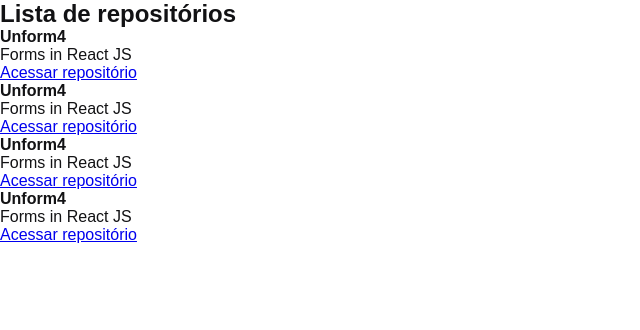
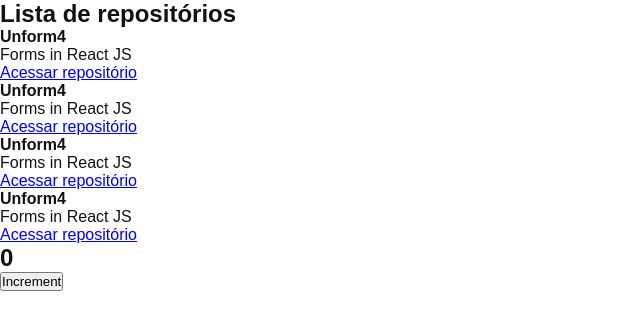
Before and after one commit to TayseRosa/Ignite-ReactJS-ConceitosImportantes, a React app: page / in a window 1280 px wide. Shown: the top 330 px of the page, without its empty margins (0-640 px from the left). Built offline with nearby package versions, Linux system fonts and the light colour scheme.

Commit message:
Estado no React JS

```diff
--- a/src/App.jsx
+++ b/src/App.jsx
@@ -1,7 +1,12 @@
+import { Counter } from './components/Counter';
 import { RepositoryList } from './components/RepositoryList';
 import './styles/global.scss';
 
 export function App(){
-
-    return <RepositoryList />
+    return(
+    <>
+        <RepositoryList />
+        <Counter />
+    </>
+    )
 }
--- /dev/null
+++ b/src/components/Counter.jsx
@@ -0,0 +1,19 @@
+import { useState } from 'react';
+
+export function Counter(){
+  //let it change - deixe usso mudar
+  const [ counter, setCounter ] = useState(0);
+
+  function increment(){
+    setCounter(counter+1);
+  }
+
+  return(
+    <div>
+      <h2> {counter} </h2>
+      <button type="button" onClick={increment} >
+          Increment
+      </button>
+    </div>
+  )
+}
```
